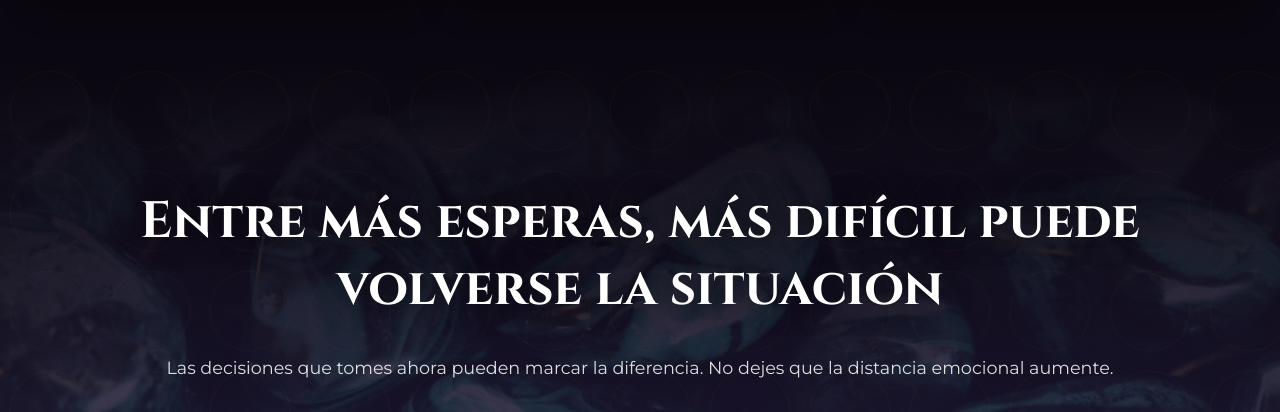
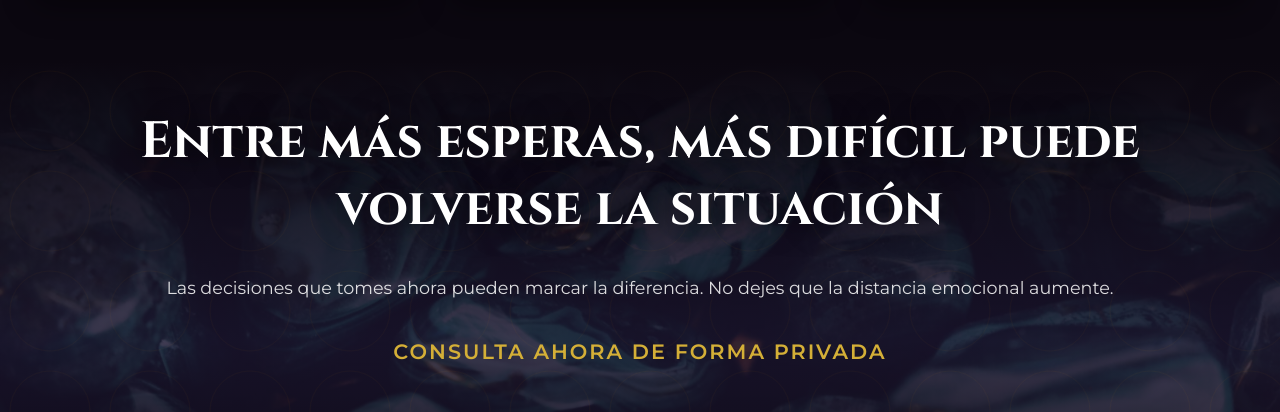
Before and after one commit to Santiago-Penaranda-Peinado/amarres-poderosos-one-page, a website built with Vite: page index.html in a window 1280 px wide. Shown: the part 5577-5989 px from the top of the page. Built offline with nearby package versions, Linux system fonts and the light colour scheme; animation ran at ten frames a second.

Commit message:
Update _urgencia.scss

```diff
--- a/src/scss/sections/_urgencia.scss
+++ b/src/scss/sections/_urgencia.scss
@@ -1,7 +1,7 @@
 // Ubicación: /app/src/scss/sections/_urgencia.scss
 .urgency {
     text-align: center;
-    padding: 8rem 2rem;
+    padding: 3rem 2rem;
     position: relative;
     overflow: hidden;
     border: none;
```
